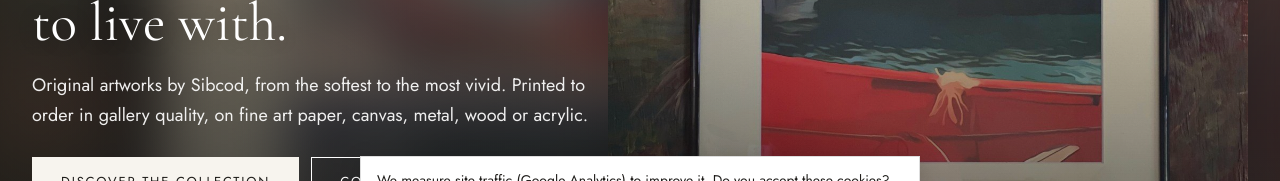
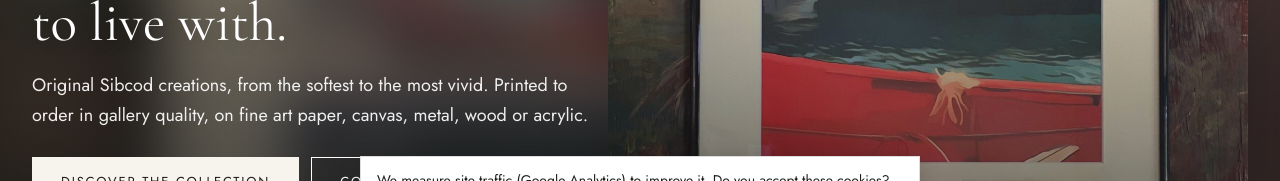
Before and after one commit to antoinecomar-rgb/sibcod-site, a Next.js app: page / in a window 1280 px wide. Shown: the part 531-712 px from the top of the page. Built offline with nearby package versions, Linux system fonts and the light colour scheme; no server answers; the database is empty.

Commit message:
Textes : « création originale Sibcod »

```diff
--- a/app/layout.js
+++ b/app/layout.js
@@ -9,7 +9,7 @@ import Consentement from "./Consentement";
 export const metadata = {
   metadataBase: new URL("https://www.sibcod.com"),
   title: "SIBCOD – Art prints from Martinique",
-  description: "Original artworks by Sibcod, printed to order on canvas, metal, acrylic, wood or paper.",
+  description: "Original Sibcod creations, printed to order on canvas, metal, acrylic, wood or paper.",
   openGraph: { siteName: "SIBCOD", type: "website", images: ["/hero/hero-1.jpg"] },
   twitter: { card: "summary_large_image" },
 };
--- a/app/page.js
+++ b/app/page.js
@@ -9,7 +9,7 @@ import { alternates } from "../lib/seo";
 const T = {
   en: {
     h1: ["Art", "to live with."],
-    sub: "Original artworks by Sibcod, from the softest to the most vivid. Printed to order in gallery quality, on fine art paper, canvas, metal, wood or acrylic.",
+    sub: "Original Sibcod creations, from the softest to the most vivid. Printed to order in gallery quality, on fine art paper, canvas, metal, wood or acrylic.",
     cta1: "Discover the collection", cta2: "Compose a wall",
     apK: "What an artwork brings to a room",
     apT: "You only look at it intently if you decide to. The rest of the time, it is simply there: it inhabits the space.",
@@ -47,7 +47,7 @@ const T = {
   },
   fr: {
     h1: ["Des œuvres", "à vivre."],
-    sub: "Les créations originales de Sibcod, du plus doux au plus vif. Imprimées à la demande en qualité galerie, sur papier d'art, toile, métal, bois ou acrylique.",
+    sub: "Créations originales Sibcod, du plus doux au plus vif. Imprimées à la demande en qualité galerie, sur papier d'art, toile, métal, bois ou acrylique.",
     cta1: "Découvrir la collection", cta2: "Composer un mur",
     apK: "Ce qu'une œuvre apporte à une pièce",
     apT: "On ne la regarde avec insistance que si on le décide. Le reste du temps, elle est là : elle habite l'espace.",
```
